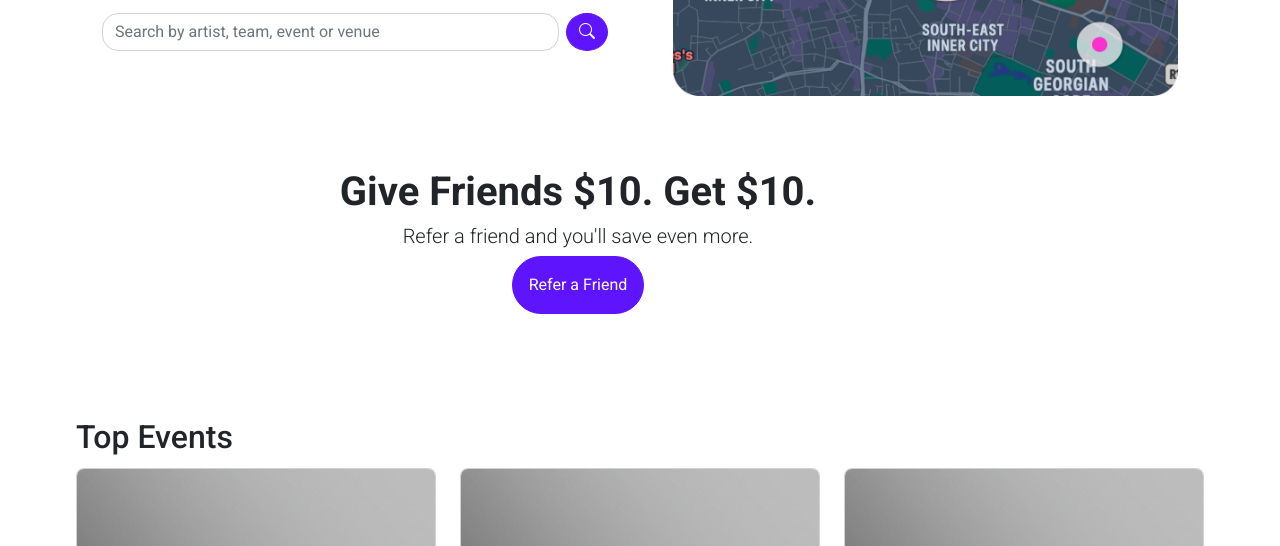
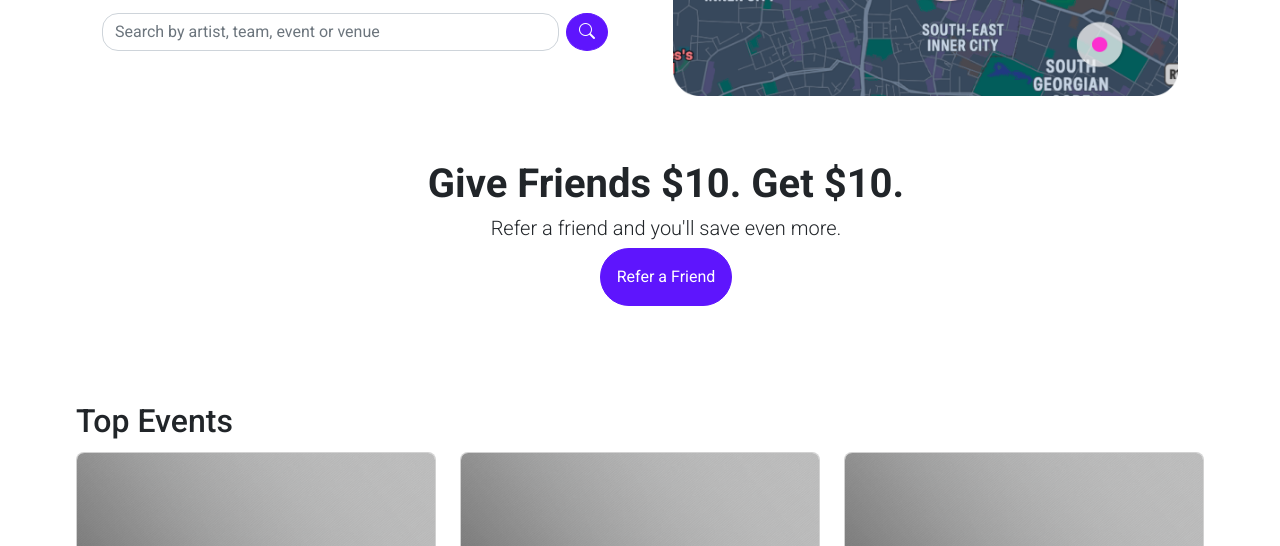
Before and after one commit to ac-png/Responsive-Event-Booking-Website, a website: page index.html in a window 1280 px wide. Shown: the part 769-1315 px from the top of the page. Drawn offline with nearby package versions, Linux system fonts and the light colour scheme.

Commit message:
Fixing Refer a Friend Container

```diff
--- a/index.html
+++ b/index.html
@@ -151,7 +151,7 @@
 				</div>
 			</div>
 		</div>
-		<div class="container text-center m-2 fw-bold">
+		<div class="container text-center ms-6 fw-bold">
 			<div class="row">
 				<div class="p-4 col">
 					<h1 class="fw-semibold">Give Friends $10. Get $10.</h1>
```
